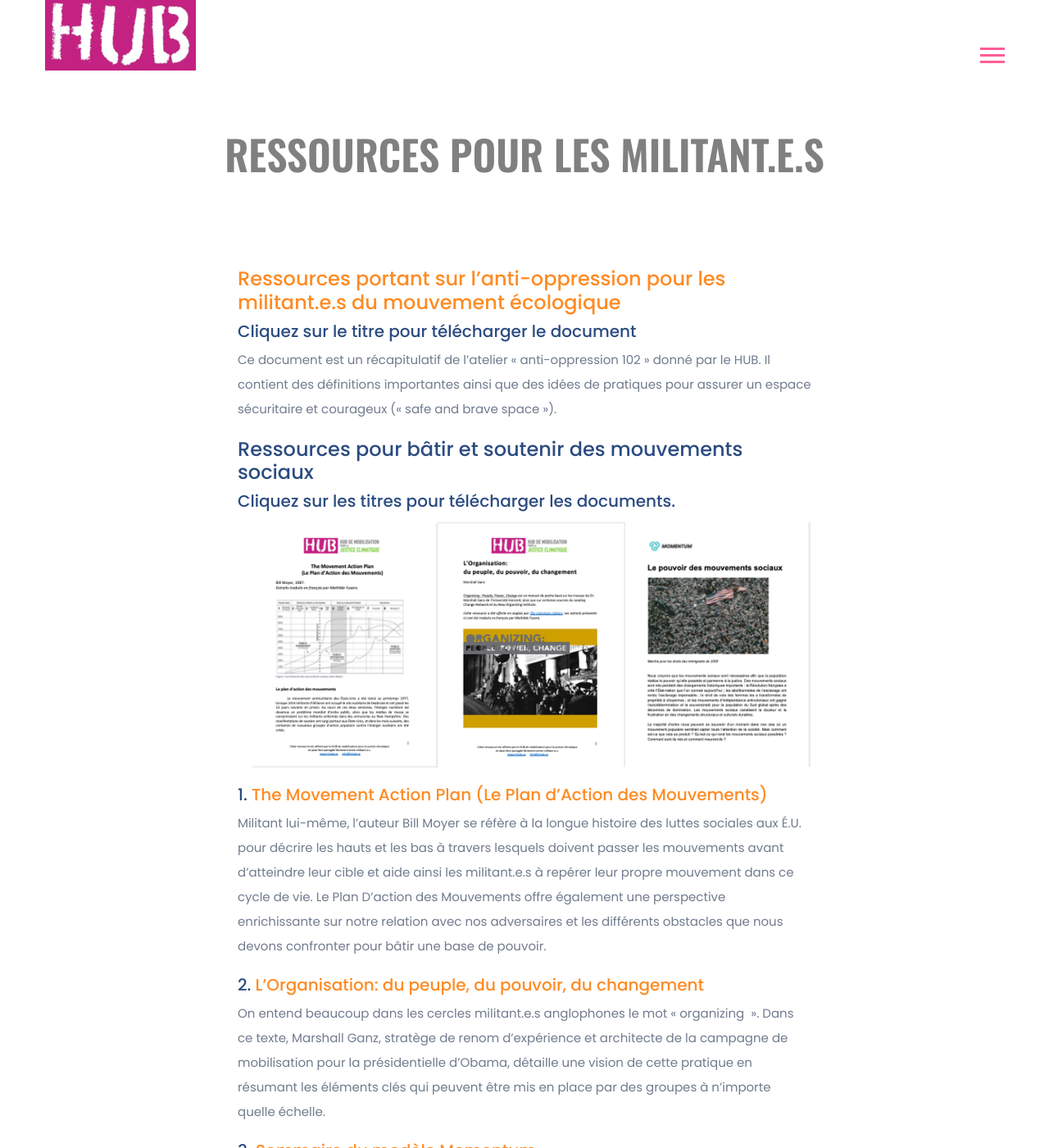
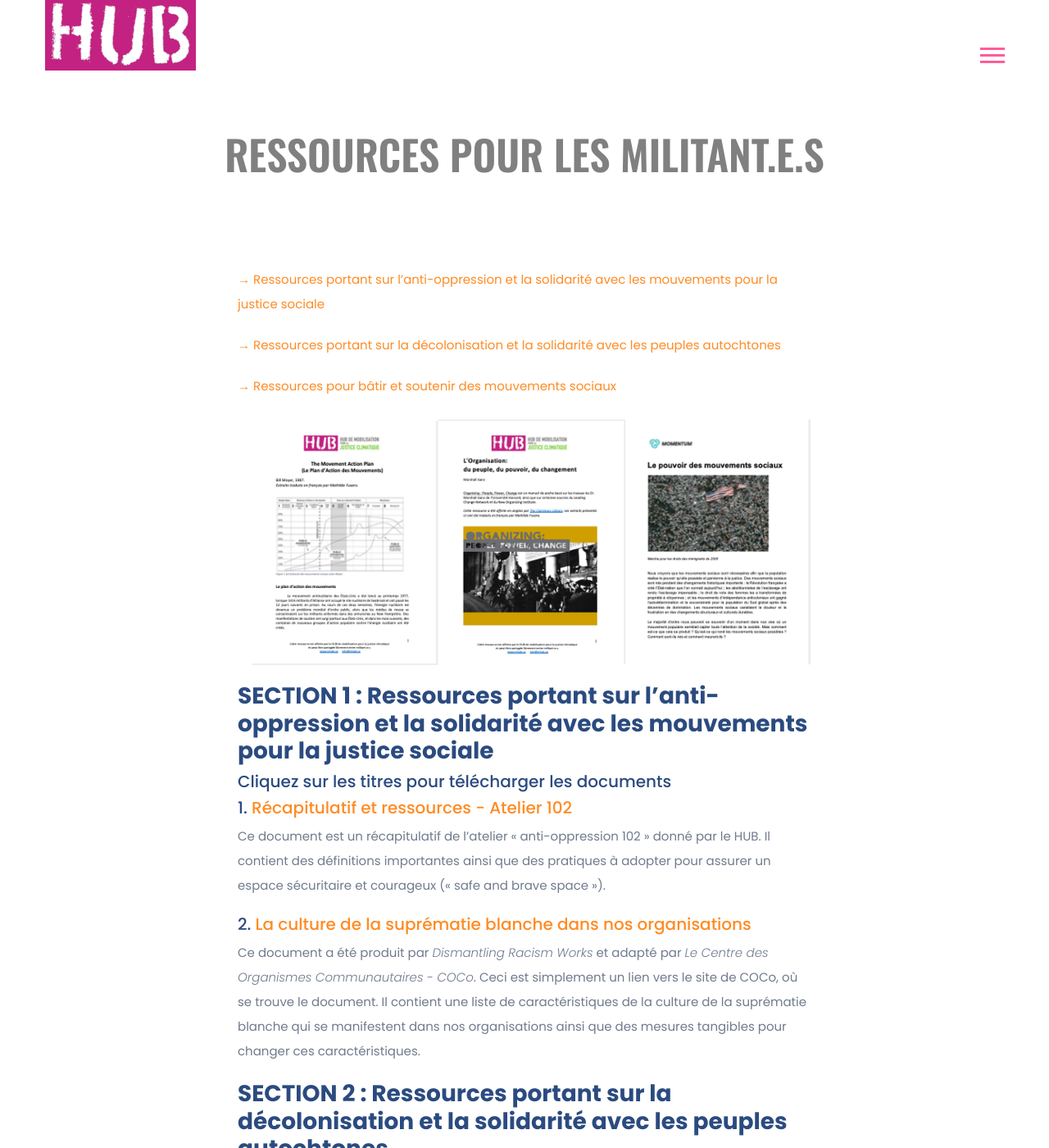
Before and after one commit to LeHubca/lehub-website, a Jekyll site: the page built from docs/_posts/2021-03-10-ress-mil.md, in a window 1280 px wide and 1400 px high. Shown: the whole window at 82% size. Built offline with Jekyll 4.4.1, drawn with Linux system fonts in a browser that asks for light colours; some of the changed text lies outside the part shown.

Commit message:
Update Secondary Pages “2021-03-10-ress-mil”

```diff
--- a/docs/_posts/2021-03-10-ress-mil.md
+++ b/docs/_posts/2021-03-10-ress-mil.md
@@ -7,93 +7,76 @@
   - /ressources.html/
 otherlang_url: /library/
 ---
-#### [Ressources portant sur l'anti-oppression pour les militant.e.s du mouvement écologique](https://www.lehub.ca/media/ressourcesantiopp.pdf)
+[→ Ressources portant sur l’anti-oppression et la solidarité avec les mouvements pour la justice sociale](#antiopp)
 
-##### Cliquez sur le titre pour télécharger le document
+[→ Ressources portant sur la décolonisation et la solidarité avec les peuples autochtones](#autoch)
 
-Ce document est un récapitulatif de l'atelier « anti-oppression 102 » donné par le HUB. Il contient des définitions importantes ainsi que des idées de pratiques pour assurer un espace sécuritaire et courageux (« safe and brave space »).
-
-#### Ressources pour bâtir et soutenir des mouvements sociaux
-
-##### Cliquez sur les titres pour télécharger les documents.
+[→ Ressources pour bâtir et soutenir des mouvements sociaux](#mouv)
 
 ![](/media/docs-mouvements-fr.png)
 
-##### 1. <a href="https://www.lehub.ca/media/hub-moyer-pam-fr.pdf">The Movement Action Plan (Le Plan d’Action des Mouvements)</a>
-
-Militant lui-même, l'auteur Bill Moyer se réfère à la longue histoire des luttes sociales aux É.U. pour décrire les hauts et les bas à travers lesquels doivent passer les mouvements avant d'atteindre leur cible et aide ainsi les militant.e.s à repérer leur propre mouvement dans ce cycle de vie. Le Plan D'action des Mouvements offre également une perspective enrichissante sur notre relation avec nos adversaires et les différents obstacles que nous devons confronter pour bâtir une base de pouvoir.
-
-##### 2. <a href="https://www.lehub.ca/media/hub-mganz-fr.pdf">L'Organisation: du peuple, du pouvoir, du changement</a>
-
-On entend beaucoup dans les cercles militant.e.s anglophones le mot « organizing  ». Dans ce texte, Marshall Ganz, stratège de renom d'expérience et architecte de la campagne de mobilisation pour la présidentielle d’Obama, détaille une vision de cette pratique en résumant les éléments clés qui peuvent être mis en place par des groupes à n'importe quelle échelle.
-
-##### 3. <a href="https://www.lehub.ca/media/sommaire-modele-momentum1.pdf">Sommaire du modèle Momentum</a>
-
-L’approche Momentum est d'actualité - elle inspire directement le [Sunrise Movement](https://www.sunrisemovement.org/?ms=SunriseMovement-WeAreTheClimateRevolution) et [Movimiento Cosecha ](https://www.lahuelga.com/)aux É.U. Ce document en est un résumé. Il comprend tout particulièrement une réflexion inspirante sur la nature du pouvoir et la stratégie de mouvements sociaux.
-
-##### 4. <a href="https://docs.google.com/document/d/1lPvJr53uI_M5IzQmYS82h6xMX08jk4nGQ8s-mtqXN3E/edit">Créer des coalitions agiles</a>
-
-Ce guide présente des manières alternatives de bâtir des coalitions autour de causes sociales de façon à ce que ces dernières soient plus agiles et moins épuisantes à gérer. Le guide puise dans les connaissances d'une quinzaine de militant.e.s à travers le monde qui ont déployé ces stratégies avec succès.
-
-##### 5. <a href="https://docs.google.com/document/d/1lPvJr53uI_M5IzQmYS82h6xMX08jk4nGQ8s-mtqXN3E/edit">Créer des coalitions agiles</a>
-
 <a name="antiopp"></a>
-
-
 
 ### **SECTION 1 : Ressources portant sur l’anti-oppression et la solidarité avec les mouvements pour la justice sociale**
 
-#### 1. [Récapitulatif et ressources - Atelier 102](https://www.lehub.ca/media/anti-oppresion.pdf)
+##### Cliquez sur les titres pour télécharger les documents
+
+##### 1. [Récapitulatif et ressources - Atelier 102](https://www.lehub.ca/media/anti-oppresion.pdf)
 
 Ce document est un récapitulatif de l’atelier « anti-oppression 102 » donné par le HUB. Il contient des définitions importantes ainsi que des pratiques à adopter pour assurer un espace sécuritaire et courageux (« safe and brave space »).
 
-#### 2. [La culture de la suprématie blanche dans nos organisations](https://coco-net.org/wp-content/uploads/2020/06/Coco-WhiteSupCulture-FR-FINAL.pdf)
+##### 2. [La culture de la suprématie blanche dans nos organisations](https://coco-net.org/wp-content/uploads/2020/06/Coco-WhiteSupCulture-FR-FINAL.pdf)
 
 Ce document a été produit par *Dismantling Racism Works* et adapté par *Le Centre des Organismes Communautaires - COCo*. Ceci est simplement un lien vers le site de COCo, où se trouve le document. Il contient une liste de caractéristiques de la culture de la suprématie blanche qui se manifestent dans nos organisations ainsi que des mesures tangibles pour changer ces caractéristiques.
 
+<a name="autoch"></a>
 
-**SECTION 2 : Ressources portant sur la décolonisation et la solidarité avec les peuples autochtones**
+### **SECTION 2 : Ressources portant sur la décolonisation et la solidarité avec les peuples autochtones**
 
-#### 1. [Kepek-Québec - Réclamer notre pouvoir et notre place](https://www.lehub.ca/media/mmiwreport.pdf)
+##### Cliquez sur les titres pour télécharger les documents
+
+##### 1. [Kepek-Québec - Réclamer notre pouvoir et notre place](https://www.lehub.ca/media/mmiwreport.pdf)
 
 Ceci est un rapport complémentaire, portant spécifiquement sur le Québec, de l'*Enquête nationale sur les femmes et filles autochtones disparues et assassinées*.
 
-#### 2. [*Honorer la vérité, réconcilier pour l'avenir* : Sommaire du rapport final de la *Commission de vérité et réconciliation du Canada*](https://www.lehub.ca/media/sommairedurapportfinal.pdf)
+##### 2. [*Honorer la vérité, réconcilier pour l'avenir* : Sommaire du rapport final de la *Commission de vérité et réconciliation du Canada*](https://www.lehub.ca/media/sommairedurapportfinal.pdf)
 
 Ceci est le rapport final de la *Commission de vérité et réconciliation du Canada*, publié en 2015. Il documente les expériences d'approximativement 150 000 personnes autochtones ayant survécu aux pensionnats.
 
-#### 3. [*Commission de vérité et de réconciliation du Canada* : Appels à l'action](https://www.lehub.ca/media/commissiondeverite.pdf)
+##### 3. [*Commission de vérité et de réconciliation du Canada* : Appels à l'action](https://www.lehub.ca/media/commissiondeverite.pdf)
 
 La *Commission de vérité et réconciliation* a aussi produit une liste d'appels à l'action afin de remédier aux séquelles et faire avancer la « réconciliation ». Il est important de noter que plusieurs personnes autochtones n'aiment pas le mot réconciliation parce qu'il est souvent appliqué dans l'abstrait. Le mouvement autochtone *Land Back* dit souvent que la réconciliation ne sera pas possible avant de retourner les terres non cédées aux communautés autochtones.
 
-#### 4. *[Plus puissants unis : réflexions du mouvement sur la décarbonisation et la décolonisation du prétendu Canada](https://www.lehub.ca/media/pluspuissantsunis.pdf)*
+##### 4. *[Plus puissants unis : réflexions du mouvement sur la décarbonisation et la décolonisation du prétendu Canada](https://www.lehub.ca/media/pluspuissantsunis.pdf)*
 
 Ce rapport a été produit par Dr Jen Gobby dans le cadre de son doctorat à l'Université McGill. Entre 2016 et 2018, elle a eu de nombreuses conversations avec des militant.e.s du mouvement climatique et des défenseur.se.s des terres du prétendu Canada. Elle leur a demandé ce qui fonctionnait et ce qui ne fonctionnait pas dans leur mouvement. Ce rapport est une synthèse de ces conversations.
 
-#### 5. [Décolonisation de la politique climatique au Canada : rapport de la première phase](https://www.lehub.ca/media/decolonisationica.pdf)
+##### 5. [Décolonisation de la politique climatique au Canada : rapport de la première phase](https://www.lehub.ca/media/decolonisationica.pdf)
 
 Ce rapport présente les résultats de la première phase d'un projet de recherche visant à déterminer si les politiques et la planification en matière de climat au Canada tiennent compte des droits des Autochtones et s'attaquent aux causes profondes de la crise climatique. Ce projet est le fruit d'une collaboration entre l'équipe d’*Indigenous Climate Action - ICA*, la Dr Jen Gobby, Rebecca Sinclair et Rachel Ivey.
 
-
+<a name="mouv"></a>
 
 ### **SECTION 3: Ressources pour bâtir et soutenir des mouvements sociaux**
 
-#### 1. [The Movement Action Plan (Le Plan d’Action des Mouvements)](https://www.lehub.ca/media/hub-moyer-pam-fr.pdf)
+##### Cliquez sur les titres pour télécharger les documents
+
+##### 1. [The Movement Action Plan (Le Plan d’Action des Mouvements)](https://www.lehub.ca/media/hub-moyer-pam-fr.pdf)
 
 Militant lui-même, l’auteur Bill Moyer se réfère à la longue histoire des luttes sociales aux É.U. pour décrire les hauts et les bas à travers lesquels doivent passer les mouvements avant d’atteindre leur cible et aide ainsi les militant.e.s à repérer leur propre mouvement dans ce cycle de vie. Le Plan D’action des Mouvements offre également une perspective enrichissante sur notre relation avec nos adversaires et les différents obstacles que nous devons confronter pour bâtir une base de pouvoir.
 
-#### 2. [L’Organisation: du peuple, du pouvoir, du changement](https://www.lehub.ca/media/hub-mganz-fr.pdf)
+##### 2. [L’Organisation: du peuple, du pouvoir, du changement](https://www.lehub.ca/media/hub-mganz-fr.pdf)
 
 On entend beaucoup dans les cercles militant.e.s anglophones le mot « organizing  ». Dans ce texte, Marshall Ganz, stratège de renom d’expérience et architecte de la campagne de mobilisation pour la présidentielle d’Obama, détaille une vision de cette pratique en résumant les éléments clés qui peuvent être mis en place par des groupes à n’importe quelle échelle.
 
-#### 3. [Sommaire du modèle Momentum](https://www.lehub.ca/media/sommaire-modele-momentum1.pdf)
+##### 3. [Sommaire du modèle Momentum](https://www.lehub.ca/media/sommaire-modele-momentum1.pdf)
 
 L’approche Momentum est d’actualité - elle inspire directement le [Sunrise Movement](https://www.sunrisemovement.org/?ms=SunriseMovement-WeAreTheClimateRevolution) et [Movimiento Cosecha ](https://www.lahuelga.com/)aux É.U. Ce document en est un résumé. Il comprend tout particulièrement une réflexion inspirante sur la nature du pouvoir et la stratégie de mouvements sociaux.
 
-#### 4. [L’organisation de communauté décentralisée](https://docs.google.com/document/d/1t_dKwigt5PzsPpk5WwOv0_k8HLy7e26hydJvZUfIXTE/edit#heading=h.2qer87rh6v62)
+##### 4. [L’organisation de communauté décentralisée](https://docs.google.com/document/d/1t_dKwigt5PzsPpk5WwOv0_k8HLy7e26hydJvZUfIXTE/edit#heading=h.2qer87rh6v62)
 
 Ce guide, qui s'intéresse au déploiement et à la gestion de groupes décentralisés, est le fruit d'une collaboration internationale. Il regroupe le savoir-faire d'une vingtaine de militant.e.s ayant bâti des réseaux décentralisés avec succès.
 
-#### 5. [Créer des coalitions agiles](https://docs.google.com/document/d/1lPvJr53uI_M5IzQmYS82h6xMX08jk4nGQ8s-mtqXN3E/edit)
+##### 5. [Créer des coalitions agiles](https://docs.google.com/document/d/1lPvJr53uI_M5IzQmYS82h6xMX08jk4nGQ8s-mtqXN3E/edit)
 
 Ce guide présente des manières alternatives de bâtir des coalitions autour de causes sociales de façon à ce que ces dernières soient plus agiles et moins épuisantes à gérer. Le guide puise dans les connaissances d'une quinzaine de militant.e.s à travers le monde qui ont déployé ces stratégies avec succès.
```
